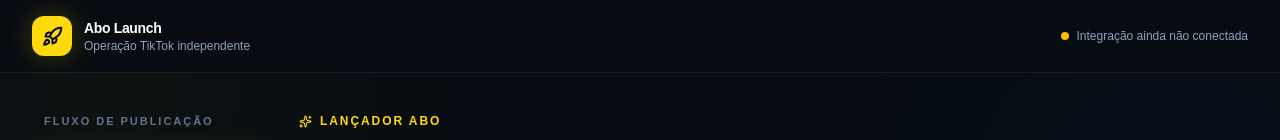
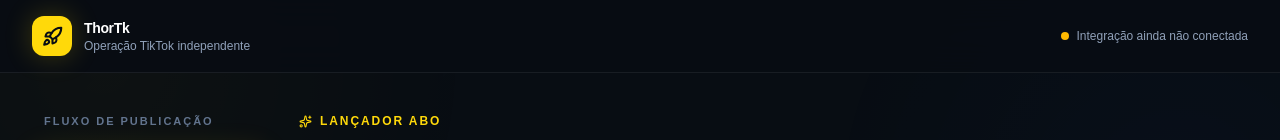
Before and after one commit to nunesneto2/ThorTk, a Next.js app: page / in a window 1280 px wide. Shown: the top 140 px of the page. Built offline with nearby package versions, Linux system fonts and the light colour scheme.

Commit message:
chore: rename launcher to ThorTk

```diff
--- a/src/app/page.tsx
+++ b/src/app/page.tsx
@@ -66,7 +66,7 @@ export default function Home() {
       <div className="noise" />
       <header className="sticky top-0 z-20 border-b border-white/[0.07] bg-[#080d13]/90 backdrop-blur-xl">
         <div className="mx-auto flex max-w-7xl items-center justify-between gap-4 px-4 py-4 sm:px-6 lg:px-8">
-          <div className="flex items-center gap-3"><div className="grid h-10 w-10 place-items-center rounded-xl bg-[#ffd90a] text-[#080d13] shadow-[0_0_28px_rgba(255,217,10,0.22)]"><Rocket size={21} strokeWidth={2.4} /></div><div><p className="text-sm font-extrabold tracking-tight text-white">Abo Launch</p><p className="text-xs text-slate-400">Operação TikTok independente</p></div></div>
+            <div className="flex items-center gap-3"><div className="grid h-10 w-10 place-items-center rounded-xl bg-[#ffd90a] text-[#080d13] shadow-[0_0_28px_rgba(255,217,10,0.22)]"><Rocket size={21} strokeWidth={2.4} /></div><div><p className="text-sm font-extrabold tracking-tight text-white">ThorTk</p><p className="text-xs text-slate-400">Operação TikTok independente</p></div></div>
           <div className="hidden items-center gap-2 text-xs text-slate-400 sm:flex"><span className="h-2 w-2 rounded-full bg-amber-400" />Integração ainda não conectada</div>
         </div>
       </header>
```
